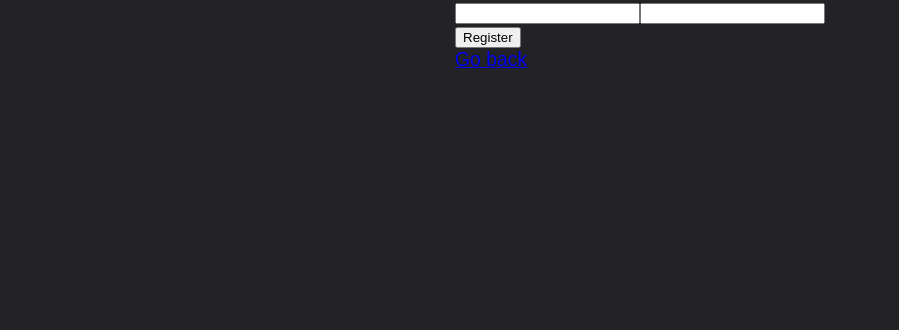
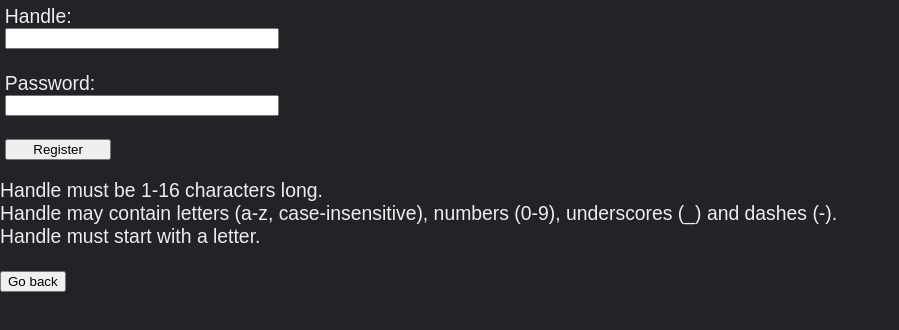
Before and after one commit to jPuddle/web-course-assignment, a React (Create React App) app: page /register in a window 1280 px wide. Shown: the top 330 px of the page, without its empty margins (0-899 px from the left). Built offline with nearby package versions, Linux system fonts and the light colour scheme; no server answers.

Commit message:
add error notifications to frontend

```diff
--- a/src/App.js
+++ b/src/App.js
@@ -5,6 +5,7 @@ import store from "./store.js";
 import Feed from "./Feed";
 import PostComposer from "./PostComposer";
 import Login from "./Login";
+import Notifications from "./Notifications";
 import Axios from "axios";
 import { feedReceived } from "./slices/postsSlice";
 import { init, logout } from "./slices/userSlice";
@@ -27,6 +28,7 @@ function App() {
   const loggedIn = !!decoded;
   return (
     <div className="App">
+      <Notifications />
       <Switch>
         <Route path="/register">
           <Register />
--- a/src/App.scss
+++ b/src/App.scss
@@ -1,5 +1,6 @@
 .App {
   display: flex;
+  flex-direction: column;
   justify-content: center;
 
   & > .container {
--- /dev/null
+++ b/src/Notifications.js
@@ -0,0 +1,23 @@
+import React from "react";
+import { useSelector, useDispatch } from "react-redux";
+import "./Notifications.scss";
+import { deleteNotification } from "./slices/notificationsSlice";
+
+function Notifications({ text, image, author, time, _id }) {
+  const notifications = useSelector((state) => state.notifications);
+  const dispatch = useDispatch();
+  return (
+    <div className="Notifications">
+      {notifications.map((notification) => (
+        <div className="notification" key={notification.id}>
+          {notification.message}
+          <button onClick={() => dispatch(deleteNotification(notification.id))}>
+            X
+          </button>
+        </div>
+      ))}
+    </div>
+  );
+}
+
+export default Notifications;
--- /dev/null
+++ b/src/Notifications.scss
@@ -0,0 +1,15 @@
+.Notifications {
+  display: flex;
+  flex-direction: column;
+
+  & > .notification {
+    border: 0.06125em solid #888;
+    background-color: #a55;
+    flex-grow: 1;
+    padding-left: 3em;
+  }
+
+  & button {
+    background-color: red;
+  }
+}
--- a/src/Register.jsx
+++ b/src/Register.jsx
@@ -10,19 +10,23 @@ function Register() {
   const [password, setPassword] = useState("");
   return (
     <div className="Register">
+      <div className="container">
+        Handle:
         <input
           className="handle"
           type="text"
           value={handle}
           onChange={(e) => setHandle(e.target.value)}
         />
+        <br />
+        Password:
         <input
           className="password"
           type="password"
           value={password}
           onChange={(e) => setPassword(e.target.value)}
         />
-      <div className="buttons">
+        <br />
         <button
           className="registerbutton"
           onClick={() =>
@@ -37,7 +41,17 @@ function Register() {
           Register
         </button>
       </div>
-      <Link to="/">Go back</Link>
+      <p>
+        Handle must be 1-16 characters long.
+        <br />
+        Handle may contain letters (a-z, case-insensitive), numbers (0-9),
+        underscores (_) and dashes (-).
+        <br />
+        Handle must start with a letter.
+      </p>
+      <Link to="/">
+        <button>Go back</button>
+      </Link>
     </div>
   );
 }
--- a/src/Register.scss
+++ b/src/Register.scss
@@ -0,0 +1,20 @@
+.Register {
+  & > .container {
+    max-width: 800px;
+    display: flex;
+    flex-direction: column;
+
+    & {
+      margin: 0.25em;
+    }
+
+    & > .handle,
+    & > .password {
+      max-width: 20em;
+    }
+
+    & > .registerbutton {
+      max-width: 8em;
+    }
+  }
+}
--- /dev/null
+++ b/src/slices/notificationsSlice.js
@@ -0,0 +1,27 @@
+import { createSlice, nanoid } from "@reduxjs/toolkit";
+import _ from "lodash";
+
+const initialState = [];
+
+const notificationsSlice = createSlice({
+  name: "notifications",
+  initialState,
+  reducers: {
+    createNotification(state, action) {
+      state.push({ ...action.payload, id: nanoid() });
+      return state;
+    },
+    deleteNotification(state, action) {
+      _.remove(state, (noti) => {
+        return noti.id === action.payload;
+      });
+      return state;
+    },
+  },
+});
+
+export const {
+  createNotification,
+  deleteNotification,
+} = notificationsSlice.actions;
+export default notificationsSlice.reducer;
--- a/src/slices/postsSlice.js
+++ b/src/slices/postsSlice.js
@@ -1,6 +1,7 @@
 import { createSlice } from "@reduxjs/toolkit";
 import axios from "axios";
 import store from "../store.js";
+import { createNotification } from "./notificationsSlice";
 
 const initialState = [];
 
@@ -14,17 +15,26 @@ const postsSlice = createSlice({
     refreshFeed(state, action) {
       axios
         .get("/api/feed")
-        .then((response) => store.dispatch(feedReceived(response.data)));
+        .then((response) => store.dispatch(feedReceived(response.data)))
+        .catch((reason) =>
+          store.dispatch(createNotification(reason.response.data))
+        );
     },
     createPost(state, action) {
       axios
         .post("/api/auth/feed", action.payload)
-        .then((response) => store.dispatch(refreshFeed()));
+        .then((response) => store.dispatch(refreshFeed()))
+        .catch((reason) =>
+          store.dispatch(createNotification(reason.response.data))
+        );
     },
     deletePost(state, action) {
       axios
         .delete("/api/auth/post/" + action.payload)
-        .then((response) => store.dispatch(refreshFeed()));
+        .then((response) => store.dispatch(refreshFeed()))
+        .catch((reason) =>
+          store.dispatch(createNotification(reason.response.data))
+        );
     },
   },
 });
--- a/src/slices/userSlice.js
+++ b/src/slices/userSlice.js
@@ -3,6 +3,7 @@ import axios from "axios";
 import jwt_decode from "jwt-decode";
 import { cookies } from "../App";
 import store from "../store.js";
+import { createNotification } from "./notificationsSlice";
 
 const initialState = null;
 
@@ -16,10 +17,14 @@ const userSlice = createSlice({
       else return jwt_decode(token);
     },
     login(state, action) {
-      console.log(action.payload);
-      axios.post("/api/login", action.payload).then((response) => {
-        store.dispatch(loginSuccess(response.data));
-      });
+      axios
+        .post("/api/login", action.payload)
+        .then((response) => {
+          store.dispatch(loginSuccess(response.data));
+        })
+        .catch((reason) =>
+          store.dispatch(createNotification(reason.response.data))
+        );
       return state;
     },
     loginSuccess(state, action) {
@@ -31,9 +36,14 @@ const userSlice = createSlice({
       return null;
     },
     register(state, action) {
-      axios.post("/api/register", action.payload).then((response) => {
-        window.location = "/";
-      });
+      axios
+        .post("/api/register", action.payload)
+        .then((response) => {
+          window.location = "/";
+        })
+        .catch((reason) =>
+          store.dispatch(createNotification(reason.response.data))
+        );
       return state;
     },
   },
--- a/src/store.js
+++ b/src/store.js
@@ -1,10 +1,12 @@
 import { configureStore } from "@reduxjs/toolkit";
 
 import postsReducer from "./slices/postsSlice";
+import notificationsReducer from "./slices/notificationsSlice";
 import userReducer from "./slices/userSlice";
 
 export default configureStore({
   reducer: {
+    notifications: notificationsReducer,
     posts: postsReducer,
     user: userReducer,
   },
```
Lines whose indentation alone changed are shown as unchanged.
